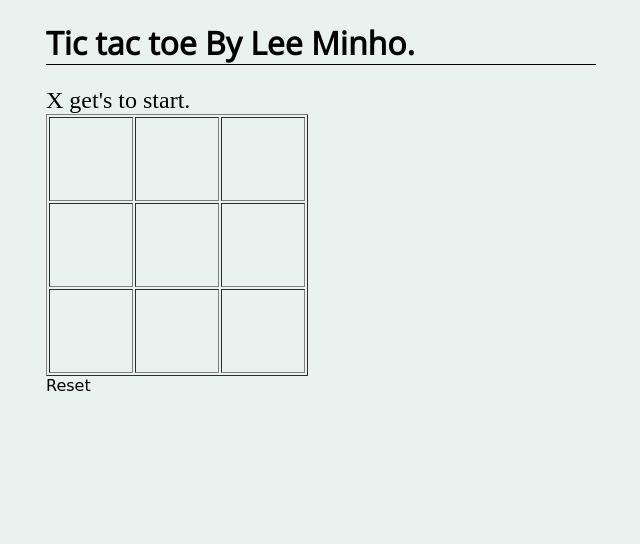
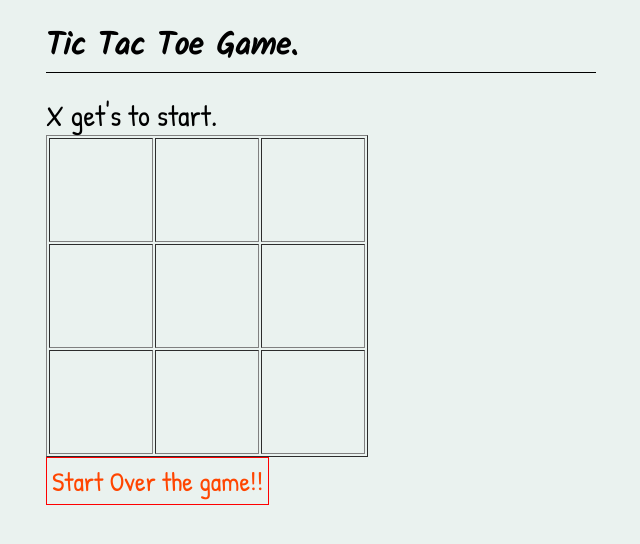
Before and after one commit to lmh1p1s/lmh1p1s.github.io, a website: page tictactoe.html in a window 1280 px wide. Shown: the whole page, without its empty margins (319-959 px from the left). Drawn offline with nearby package versions, Linux system fonts and the light colour scheme; files that its build step writes are made by us from their sources.

Commit message:
Update tictactoe.html
I revised the tic tac toe assignment ; added the draw function.

```diff
--- a/tictactoe.html
+++ b/tictactoe.html
@@ -1,48 +1,51 @@
 <!DOCTYPE html>
 <html>
 <head>
-   <title>Tic Tac Toe</title>
-
+    <title> Tic tac Toe</title>
     <style>
 
-     @import url('https://fonts.googleapis.com/css?family=Open+Sans');
+@import url('https://fonts.googleapis.com/css?family=Gochi+Hand|Kalam|Mali|Patrick+Hand');
+    .Square {
+        height:100px;
+        width:100px;
+        font-size:60px;
+        text-align: center;
+        font-weight: bold;
+        font-family: 'Kalam', cursive;
+    }
 
-     body {
+    body{
       width: 550px;
       margin: auto;
       background: #EAF2EF;
+
+      h1{
+        font-family: 'Kalam', cursive;
+        border-bottom:1px solid black;
       }
-
-     h1 {
-        border-bottom: 1px solid black;
-        font-family: 'Open Sans', sans-serif;
+      #message{
+        font-size: 22pt;
+        font-family: 'Patrick Hand', cursive;
       }
-
-     .Square {
-         height: 80px;
-         width: 80px;
-         font-size: 45pt;
+      #restart{
+        position: relative;
+        border: 1.5px solid red;
+        padding: 5px 5px;
         text-align: center;
+        text-decoration: none;
+        display: inline-block;
+        font-size: 20pt;
+        font-family: 'Patrick Hand', cursive;
+        text-decoration: none;
+        color:orangered;
       }
-
-     #message {
-         font-size: 18pt;
-     }
-
-     #restart {
-         font-size: 18;
-         font-family: 'Amatic SC', cursive;
-         text-decoration: none;
-         color: black;
-     }
-
-
-
     </style>
 </head>
 <body onload="startGame();">
-       <h1>Tic tac toe By Lee Minho.</h1>
+	<h1>
+        Tic Tac Toe Game.</h1>
 <div id="message">Message here.</div>
+
   <table border="1">
       <tr>
           <td class="Square" id="s1" onClick="nextMove(this)"></td>
@@ -50,17 +53,18 @@
           <td class="Square" id="s3" onClick="nextMove(this)"></td>
       </tr>
       <tr>
-                <td class="Square" id="s4" onClick="nextMove(this)"></td>
-                <td class="Square" id="s5" onClick="nextMove(this)"></td>
-                <td class="Square" id="s6" onClick="nextMove(this)"></td>
+        <td class="Square"   id="s4" onClick="nextMove(this)"></td>
+        <td class="Square"   id="s5" onClick="nextMove(this)"></td>
+        <td class="Square"   id="s6" onClick="nextMove(this)"></td>
     </tr>
     <tr>
-                <td class="Square" id="s7" onClick="nextMove(this)"></td>
-                <td class="Square" id="s8" onClick="nextMove(this)"></td>
-                <td class="Square" id="s9" onClick="nextMove(this)"></td>
+      <td class="Square"    id="s7"   onClick="nextMove(this)"></td>
+      <td class="Square"    id="s8"  onClick="nextMove(this)"></td>
+      <td class="Square"    id="s9"  onClick="nextMove(this)"></td>
     </tr>
   </table>
-       <a href="javascript:startGame();" id="restart">Reset</a>
-       <script src="./js/main.js"></script>
+  <a href ="javascript: startGame();" id="restart">Start Over the game!!</a>
+  <script src='main.js'></script>
 </body>
+
 </html>
```
Lines whose indentation alone changed are shown as unchanged.
